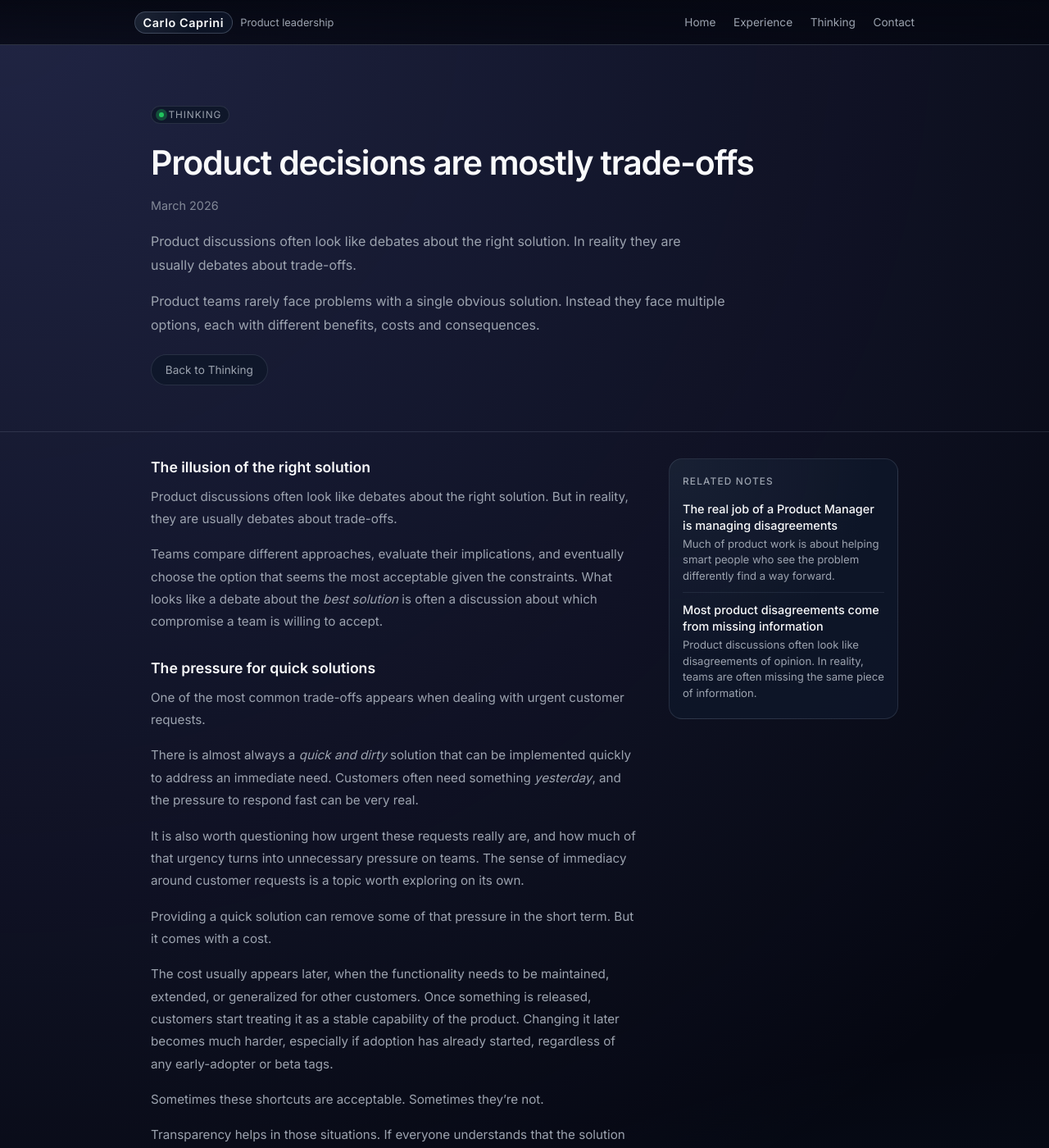
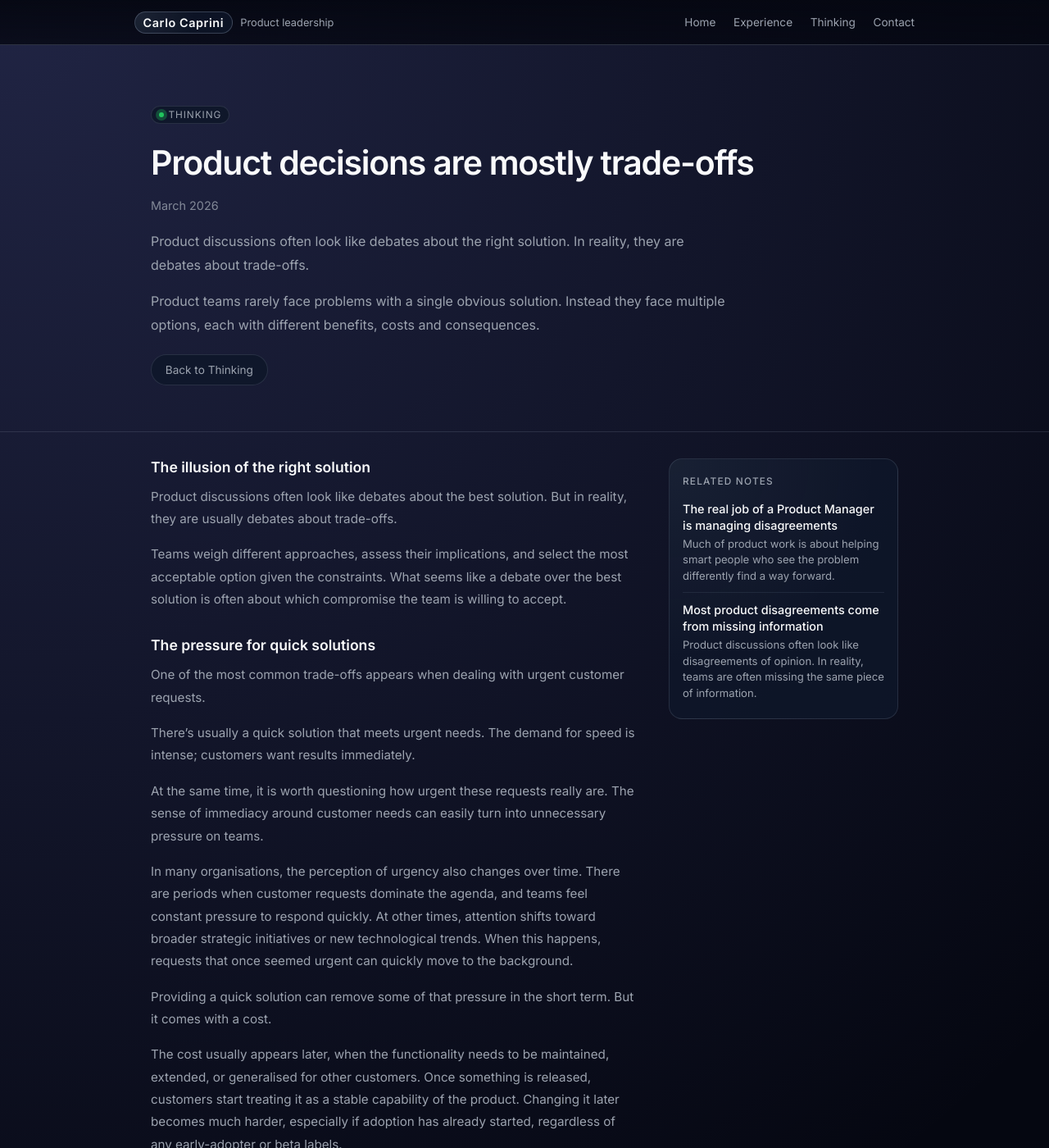
Before and after one commit to carlocaprini/carlocaprini.github.io, a Jekyll site: the page built from pages/thinking/product-decisions-are-mostly-trade-offs.md, in a window 1280 px wide and 1400 px high. Shown: the whole window at 82% size. Built offline with Jekyll 4.4.1, drawn with Linux system fonts in a browser that asks for light colours; some of the changed text lies outside the part shown.

Commit message:
Updared references and note text

```diff
--- a/pages/thinking/product-decisions-are-mostly-trade-offs.md
+++ b/pages/thinking/product-decisions-are-mostly-trade-offs.md
@@ -8,30 +8,38 @@ related_notes:
   - /thinking/managing-disagreements/
   - /thinking/most-product-disagreements-come-from-missing-information/
 intro:
-  - Product discussions often look like debates about the right solution. In reality they are usually debates about trade-offs.
+  - Product discussions often look like debates about the right solution. In reality, they are debates about trade-offs.
   - Product teams rarely face problems with a single obvious solution. Instead they face multiple options, each with different benefits, costs and consequences.
 ---
 
 ## The illusion of the right solution
 
-Product discussions often look like debates about the right solution.
+Product discussions often look like debates about the best solution.
 But in reality, they are usually debates about trade-offs.
 
-Teams compare different approaches, evaluate their implications, and eventually choose the option that seems the most acceptable given the constraints. What looks like a debate about the *best solution* is often a discussion about which compromise a team is willing to accept.
+Teams weigh different approaches, assess their implications, and select the most acceptable option given the constraints. What seems like a debate over the best solution is often about which compromise the team is willing to accept.
 
 ## The pressure for quick solutions
 
 One of the most common trade-offs appears when dealing with urgent customer requests.
 
-There is almost always a *quick and dirty* solution that can be implemented quickly to address an immediate need. Customers often need something *yesterday*, and the pressure to respond fast can be very real.
+There's usually a quick solution that meets urgent needs. The demand for speed is intense; customers want results immediately.
 
-It is also worth questioning how urgent these requests really are, and how much of that urgency turns into unnecessary pressure on teams. The sense of immediacy around customer requests is a topic worth exploring on its own.
+At the same time, it is worth questioning how urgent these requests really are.
+The sense of immediacy around customer needs can easily turn into unnecessary pressure on teams.
+
+In many organisations, the perception of urgency also changes over time.
+There are periods when customer requests dominate the agenda, and teams feel constant pressure to respond quickly.
+At other times, attention shifts toward broader strategic initiatives or new technological trends.
+When this happens, requests that once seemed urgent can quickly move to the background.
 
 Providing a quick solution can remove some of that pressure in the short term. But it comes with a cost.
 
-The cost usually appears later, when the functionality needs to be maintained, extended, or generalized for other customers. Once something is released, customers start treating it as a stable capability of the product. Changing it later becomes much harder, especially if adoption has already started, regardless of any early-adopter or beta tags.
+The cost usually appears later, when the functionality needs to be maintained, extended, or generalised for other customers.
+Once something is released, customers start treating it as a stable capability of the product.
+Changing it later becomes much harder, especially if adoption has already started, regardless of any early-adopter or beta labels.
 
-Sometimes these shortcuts are acceptable. Sometimes they're not.
+Sometimes these shortcuts are acceptable. Sometimes they’re not.
 
 Transparency helps in those situations.
 If everyone understands that the solution is temporary and that additional work will be required later, the trade-off can be managed consciously.
@@ -48,7 +56,7 @@ This is natural. Customers understand their needs very well, but they usually ha
 Part of the work of product and engineering teams is to detach from the proposed solution and go back to the underlying problem.
 Only then can the team evaluate whether the suggested approach actually makes sense.
 
-Accepting the customer's proposed solution might still be the right choice. But it should be a conscious decision, made after considering alternatives.
+Accepting the customer’s proposed solution might still be the right choice. But it should be a conscious decision, made after considering alternatives.
 
 ## Different perspectives, different priorities
 
@@ -58,11 +66,14 @@ Engineers often focus on stability and long-term maintainability.
 Product teams often focus on time to market and delivering value quickly.
 Business and leadership perspectives add another dimension, focusing on revenue and the needs of the most important customers.
 
-Each role optimizes for a different outcome.
+Each role optimises for a different outcome.
 
 When these perspectives meet, disagreements are almost inevitable.
 
-Strong teams recognize this and actively explore alternative solutions instead of assuming that a single perfect answer exists.
+In many cases, these disagreements are not really about the right solution, but about which trade-off a team is willing to accept.
+I explored this dynamic more in a separate [note on managing disagreements](/thinking/managing-disagreements/).
+
+Strong teams recognise this and actively explore alternative solutions instead of assuming that a single perfect answer exists.
 
 ## Choosing the trade-off
 
@@ -70,6 +81,6 @@ In my experience, it is rare to encounter a product problem with a single soluti
 
 Healthy teams understand that there are always multiple ways forward, none of them perfect. Instead of searching for the ideal solution, they try to understand the implications of each option and decide which compromise is acceptable.
 
-Because in product work, the real question is rarely *what is the perfect solution*.
+Because in product work, the real question is rarely what is the perfect solution.
 
-The real question is *which trade-off are we willing to accept*.
+The real question is which trade-off are we willing to accept?
```
Also changed, not shown: pages/thinking/managing-disagreements.md (+1 -0 lines).
